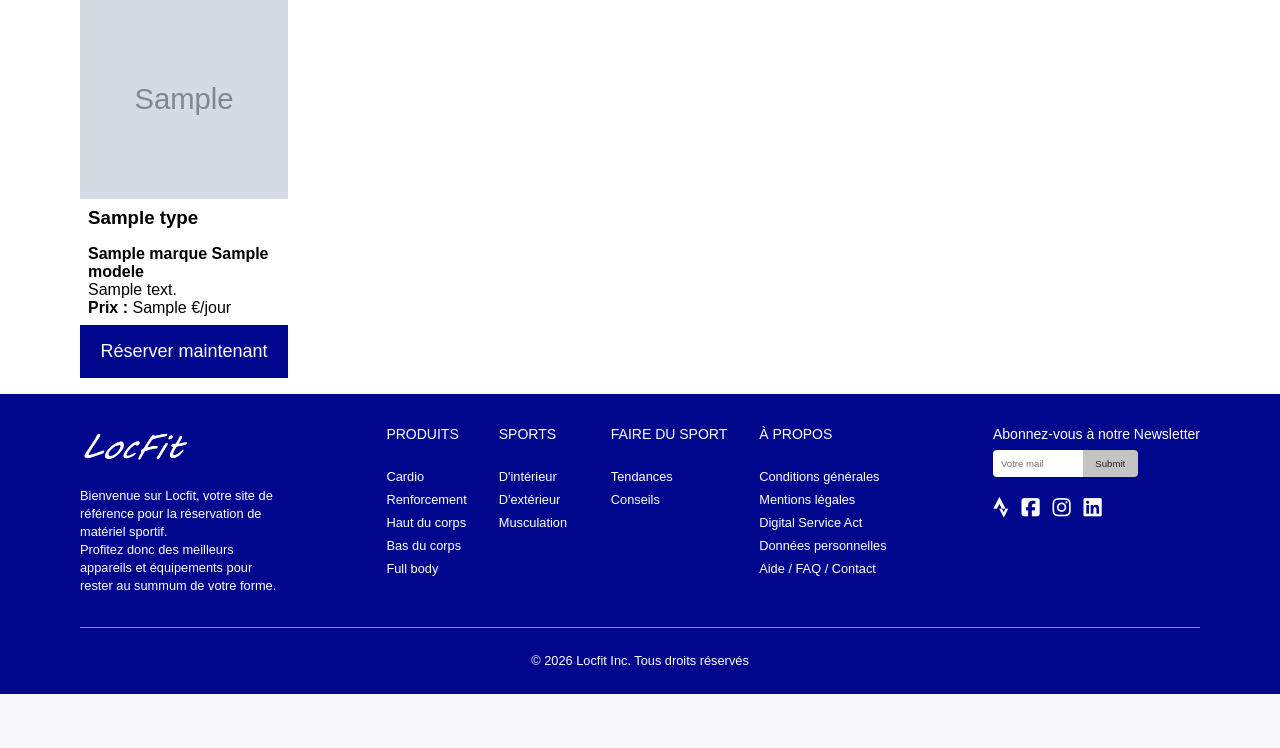
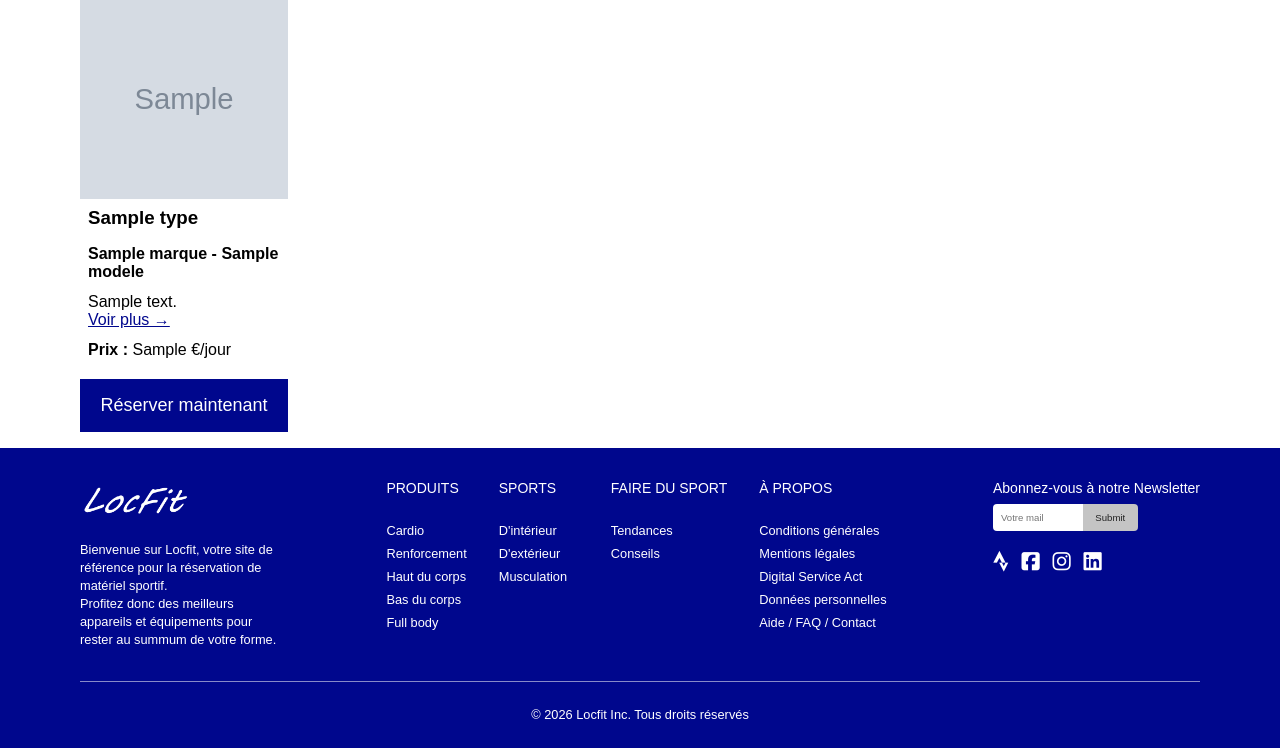
Before and after one commit to Mayster-web/BUT2_2026_legofflenaour_gehanne_dombre, a Node project: template views/index.ejs in a window 1280 px wide. Shown: the part 519-1267 px from the top of the page. Before the commit the page ends 1213 px from the top, so only its background shows below. Run offline with Node 20 templates, Linux system fonts and the light colour scheme; the template is opened without the code that fills it: most values are stand-ins (such as "Sample title", 1, 10 or a date in 2020); grey boxes marked "Sample" are stand-in pictures; some web fonts are replaced.

Commit message:
Voir plus sur les cards

```diff
--- a/views/catalogue.ejs
+++ b/views/catalogue.ejs
@@ -18,7 +18,7 @@
                     <div class="content">
                         <p><strong><%= produits.marque %> - <%= produits.modele %></strong></p>
                         <p class="description-tronquer"><%= produits.description %></p>
-                        <a href="/" class="card-plus">Voir plus →</a>
+                        <a href="/<%= produits.id %>" class="card-plus">Voir plus →</a>
 
                         <p class="prix"><strong>Prix :</strong> <%= produits.prix_location %> €/jour</p>
                     </div>
--- a/views/index.ejs
+++ b/views/index.ejs
@@ -19,17 +19,18 @@
                         </h3>
                         <div class="content">
                             <p><strong>
-                                    <%= produits.marque %>
-                                        <%= produits.modele %>
+                                    <%= produits.marque %> - <%= produits.modele %>
                                 </strong></p>
-                            <p>
+                            <p class="description-tronquer">
                                 <%= produits.description %>
                             </p>
-                            <p><strong>Prix :</strong>
+                            <a href="/<%= produits.id %>" class="card-plus">Voir plus →</a>
+
+                            <p class="prix"><strong>Prix :</strong>
                                 <%= produits.prix_location %> €/jour
                             </p>
                         </div>
-                        <a href="/login" class="resa-button">Réserver maintenant</a>
+                        <a href="/<%= produits.id %>" class="resa-button">Réserver maintenant</a>
                     </article>
                     <% ;} %>
         </div>
```
